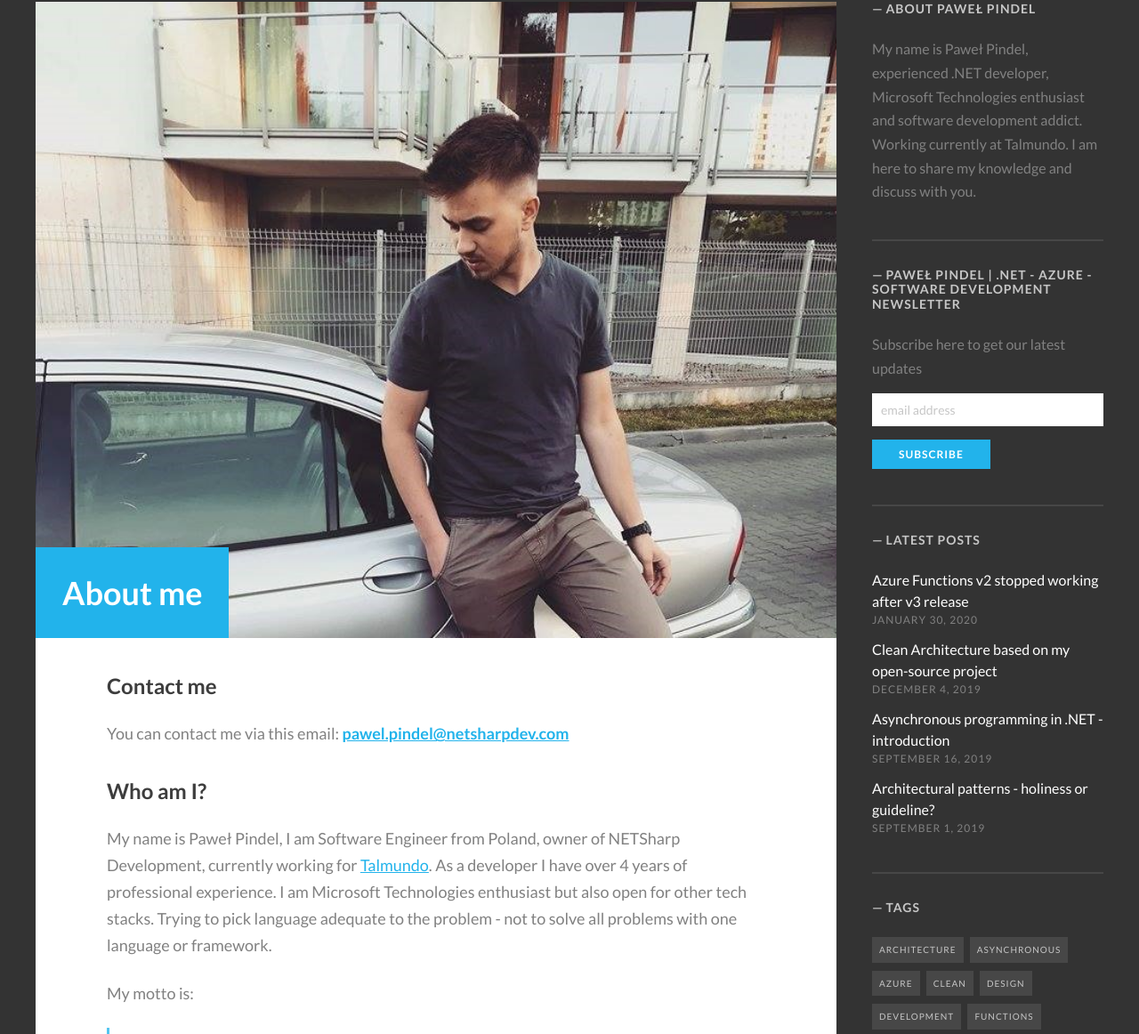
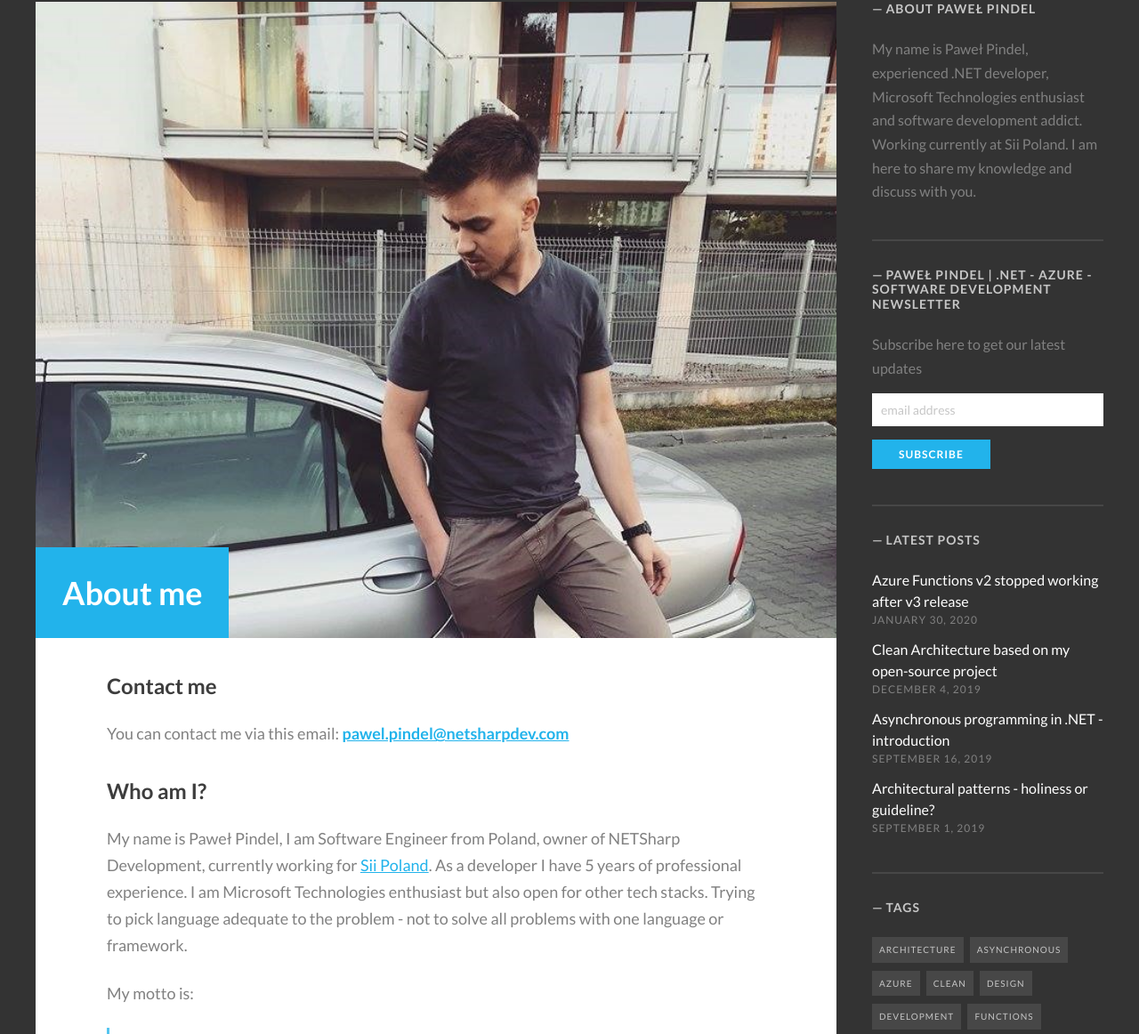
Before and after one commit to NetsharpDEV/netsharpdev.github.io, a Jekyll site: the page built from about.md, in a window 1280 px wide. Shown: the part 268-1430 px from the top of the page at 89% size. Built offline with Jekyll 4.4.1, drawn with Linux system fonts in a browser that asks for light colours; some web fonts are replaced.

```diff
--- /dev/null
+++ b/Gemfile
@@ -0,0 +1,2 @@
+source 'https://rubygems.org'
+gem 'github-pages'
--- a/_config.yml
+++ b/_config.yml
@@ -21,7 +21,7 @@ sass:
   sass_dir: _sass
 
 # The base hostname & protocol of your site for where absolute urls are needed
-url: "https://netsharpdev.com"
+url: "https://netsharpdev.github.io"
 
 # Site navigation - each item must have a title and a url.
 navigation:
@@ -39,7 +39,7 @@ disqus: netsharpdev
 
 # Author information - author info at the bottom of the post
 author_name: "Paweł Pindel"
-author_bio: "My name is Paweł Pindel, experienced .NET developer, Microsoft Technologies enthusiast and software development addict. Working currently at Talmundo.
+author_bio: "My name is Paweł Pindel, experienced .NET developer, Microsoft Technologies enthusiast and software development addict. Working currently at Sii Poland.
 I am here to share my knowledge and discuss with you."
 author_url: "https://netsharpdev.com"
 author_location: "Kraków, Poland"
--- a/about.md
+++ b/about.md
@@ -11,7 +11,7 @@ You can contact me via this email: <a href="mailto:pawel.pindel@netsharpdev.com"
 
 ### Who am I?
 
-My name is Paweł Pindel, I am Software Engineer from Poland, owner of NETSharp Development, currently working for [Talmundo](https://talmundo.com). As a developer I have over 4 years of professional experience. I am Microsoft Technologies enthusiast but also open for other tech stacks. Trying to pick language adequate to the problem - not to solve all problems with one language or framework.
+My name is Paweł Pindel, I am Software Engineer from Poland, owner of NETSharp Development, currently working for [Sii Poland](https://sii.pl/). As a developer I have 5 years of professional experience. I am Microsoft Technologies enthusiast but also open for other tech stacks. Trying to pick language adequate to the problem - not to solve all problems with one language or framework.
 
 My motto is:
 >Try to learn something about everything and everything about something. <cite>― Thomas Henry Huxley</cite>
```
